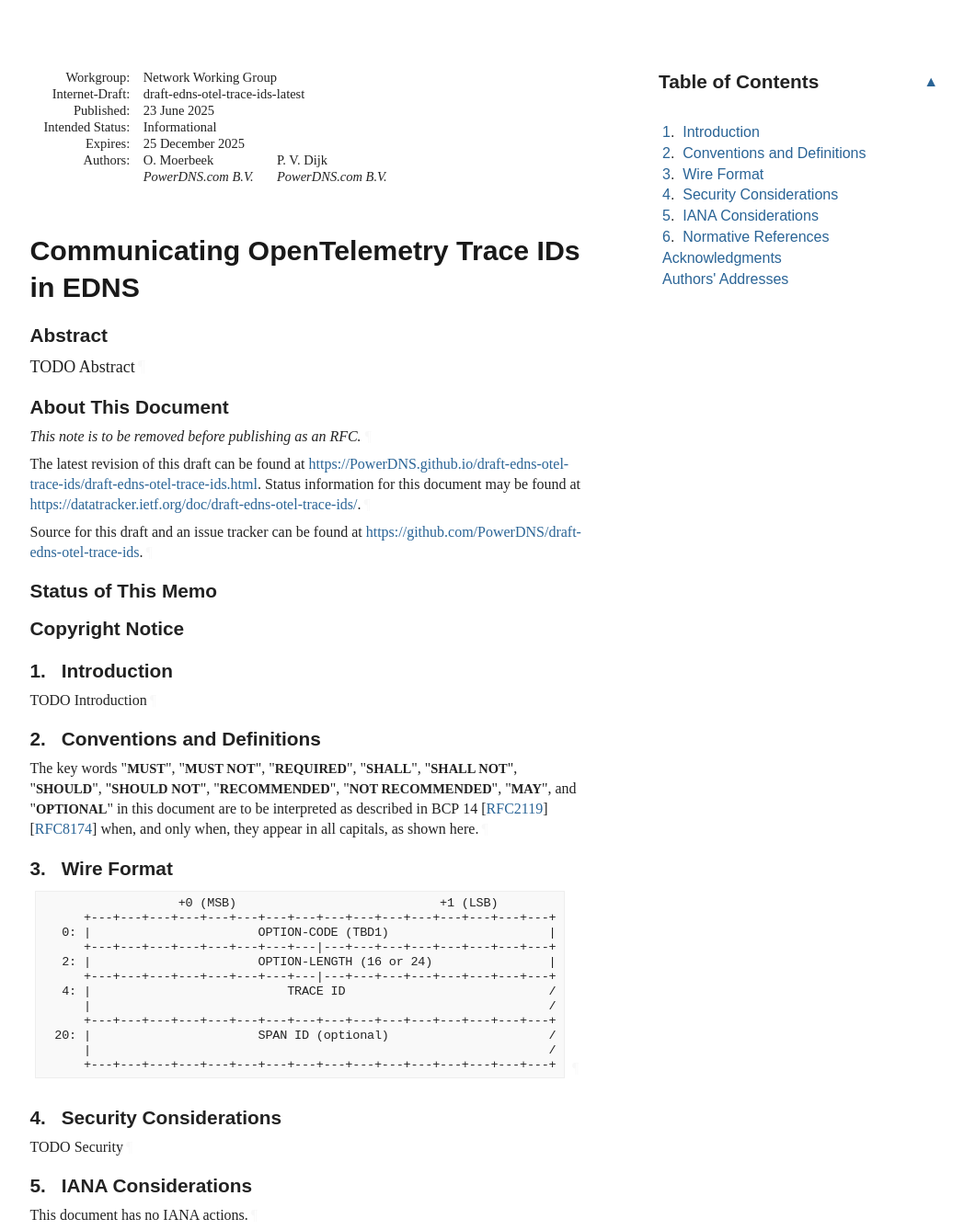
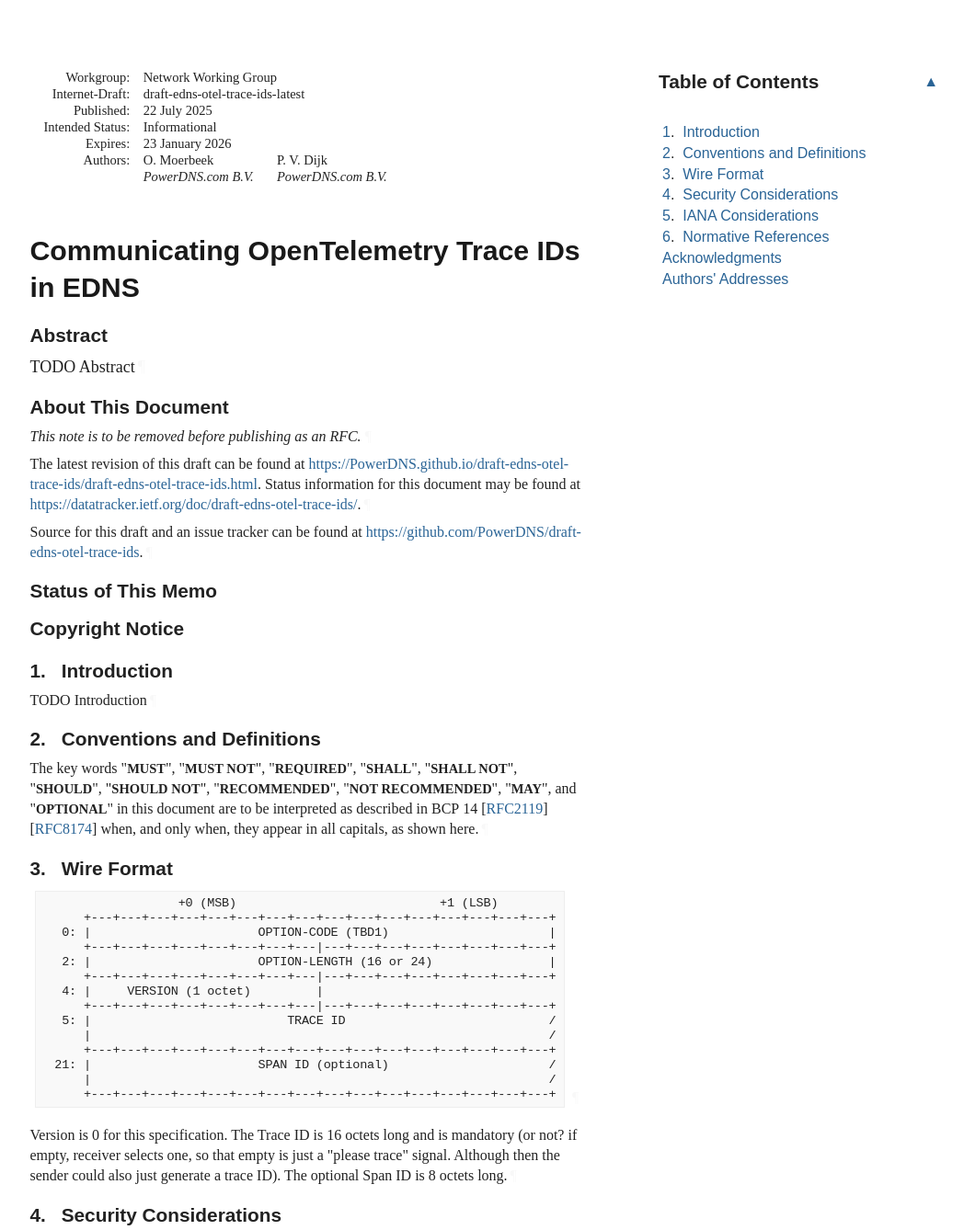
Before and after one commit to PowerDNS/draft-edns-otel-trace-ids, a plain HTML site: page draft-edns-otel-trace-ids.html in a window 1280 px wide. Shown: the top 1338 px of the page at 92% size, without its empty margins (92-1140 px from the left). Drawn offline with Linux system fonts and the light colour scheme; a web font is replaced by a local one.

Commit message:
Script updating gh-pages from 9bec5f9. [ci skip]

```diff
--- a/draft-edns-otel-trace-ids.html
+++ b/draft-edns-otel-trace-ids.html
@@ -10,12 +10,12 @@
 <meta content="
        TODO Abstract
     " name="description">
-<meta content="xml2rfc 3.29.0" name="generator">
+<meta content="xml2rfc 3.30.0" name="generator">
 <meta content="EDNS" name="keyword">
 <meta content="OpenTelemetry" name="keyword">
 <meta content="draft-edns-otel-trace-ids-latest" name="ietf.draft">
 <!-- Generator version information:
-  xml2rfc 3.29.0
+  xml2rfc 3.30.0
     Python 3.12.11
     ConfigArgParse 1.7
     google-i18n-address 3.1.1
@@ -1046,11 +1046,11 @@ svg :is([fill="white"], [fill^="#fff"]) {
 <thead><tr>
 <td class="left">Internet-Draft</td>
 <td class="center">EDNS OTTRACEIDS</td>
-<td class="right">June 2025</td>
+<td class="right">July 2025</td>
 </tr></thead>
 <tfoot><tr>
 <td class="left">Moerbeek &amp; Dijk</td>
-<td class="center">Expires 25 December 2025</td>
+<td class="center">Expires 23 January 2026</td>
 <td class="right">[Page]</td>
 </tr></tfoot>
 </table>
@@ -1063,12 +1063,12 @@ svg :is([fill="white"], [fill^="#fff"]) {
 <dd class="internet-draft">draft-edns-otel-trace-ids-latest</dd>
 <dt class="label-published">Published:</dt>
 <dd class="published">
-<time datetime="2025-06-23" class="published">23 June 2025</time>
+<time datetime="2025-07-22" class="published">22 July 2025</time>
     </dd>
 <dt class="label-intended-status">Intended Status:</dt>
 <dd class="intended-status">Informational</dd>
 <dt class="label-expires">Expires:</dt>
-<dd class="expires"><time datetime="2025-12-25">25 December 2025</time></dd>
+<dd class="expires"><time datetime="2026-01-23">23 January 2026</time></dd>
 <dt class="label-authors">Authors:</dt>
 <dd class="authors">
 <div class="author">
@@ -1117,7 +1117,7 @@ svg :is([fill="white"], [fill^="#fff"]) {
         time. It is inappropriate to use Internet-Drafts as reference
         material or to cite them other than as "work in progress."<a href="#section-boilerplate.1-3" class="pilcrow">¶</a></p>
 <p id="section-boilerplate.1-4">
-        This Internet-Draft will expire on 25 December 2025.<a href="#section-boilerplate.1-4" class="pilcrow">¶</a></p>
+        This Internet-Draft will expire on 23 January 2026.<a href="#section-boilerplate.1-4" class="pilcrow">¶</a></p>
 </section>
 </div>
 <div id="copyright">
@@ -1203,14 +1203,19 @@ appear in all capitals, as shown here.<a href="#section-2-1" class="pilcrow">¶<
       +---+---+---+---+---+---+---+---|---+---+---+---+---+---+---+---+
    2: |                       OPTION-LENGTH (16 or 24)                |
       +---+---+---+---+---+---+---+---|---+---+---+---+---+---+---+---+
-   4: |                           TRACE ID                            /
+   4: |     VERSION (1 octet)         |
+      +---+---+---+---+---+---+---+---|---+---+---+---+---+---+---+---+
+   5: |                           TRACE ID                            /
       |                                                               /
       +---+---+---+---+---+---+---+---+---+---+---+---+---+---+---+---+
-  20: |                       SPAN ID (optional)                      /
+  21: |                       SPAN ID (optional)                      /
       |                                                               /
       +---+---+---+---+---+---+---+---+---+---+---+---+---+---+---+---+
 </pre><a href="#section-3-1" class="pilcrow">¶</a>
 </div>
+<p id="section-3-2">Version is 0 for this specification.
+The Trace ID is 16 octets long and is mandatory (or not? if empty, receiver selects one, so that empty is just a "please trace" signal. Although then the sender could also just generate a trace ID).
+The optional Span ID is 8 octets long.<a href="#section-3-2" class="pilcrow">¶</a></p>
 </section>
 </div>
 <div id="security-considerations">
```
Also changed, not shown: draft-edns-otel-trace-ids.txt.
